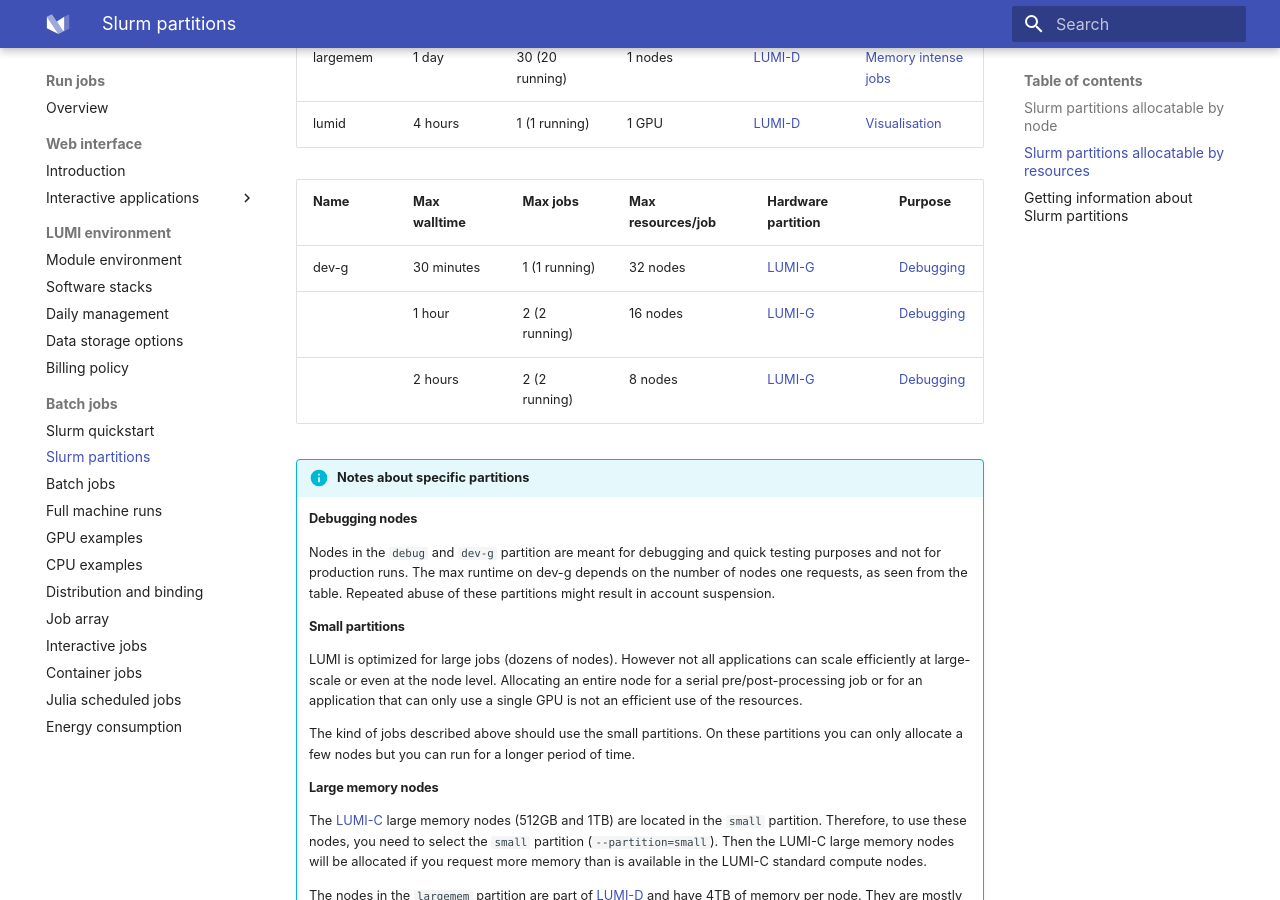
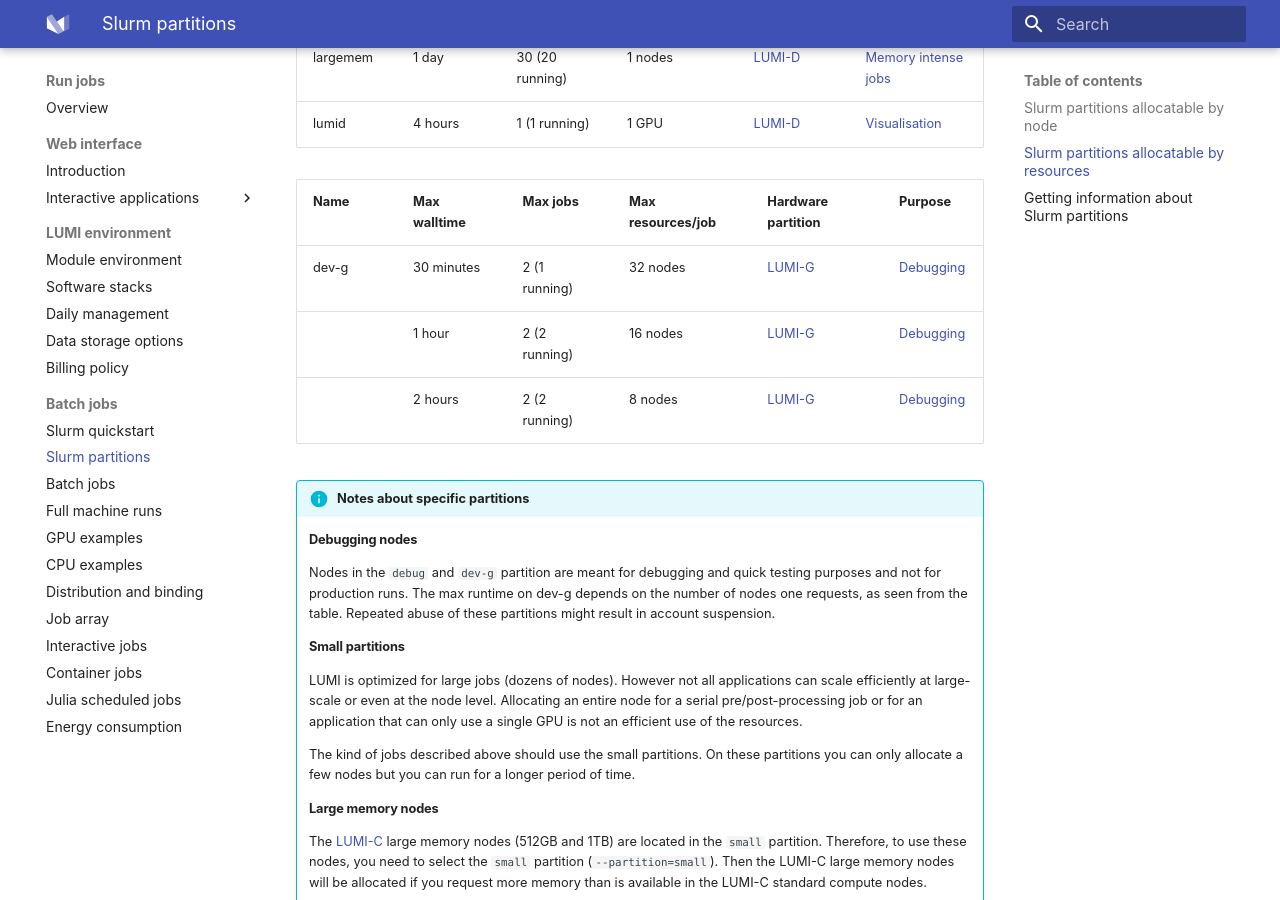
Before and after one commit to Lumi-supercomputer/lumi-userguide, an MkDocs documentation site: the page built from docs/runjobs/scheduled-jobs/partitions.md, in a window 1280 px wide and 900 px high, scrolled down 1397 px. Built offline with MkDocs 1.6.1 and Material for MkDocs 9.7.7, drawn with Linux system fonts in a browser that asks for light colours.

Commit message:
Correct mistake with partitions.md for dev-g

```diff
--- a/docs/runjobs/scheduled-jobs/partitions.md
+++ b/docs/runjobs/scheduled-jobs/partitions.md
@@ -49,7 +49,7 @@
 
 | Name     | Max walltime | Max jobs                | Max resources/job  | Hardware partition | Purpose                                                                  |
 | -------- | ------------ | ----------------------- | ------------------ | ------------------ | ------------------------------------------------------------------------ |
-| dev-g    | 30 minutes   |   1 (1 running)         | 32 nodes           | [LUMI-G][lumi-g]   | [Debugging](#debugging-nodes)                                            |
+| dev-g    | 30 minutes   |   2 (1 running)         | 32 nodes           | [LUMI-G][lumi-g]   | [Debugging](#debugging-nodes)                                            |
 |          | 1 hour       |   2 (2 running)         | 16 nodes           | [LUMI-G][lumi-g]   | [Debugging](#debugging-nodes)                                            |
 |          | 2 hours      |   2 (2 running)         | 8 nodes            | [LUMI-G][lumi-g]   | [Debugging](#debugging-nodes)                                            |
 
```
